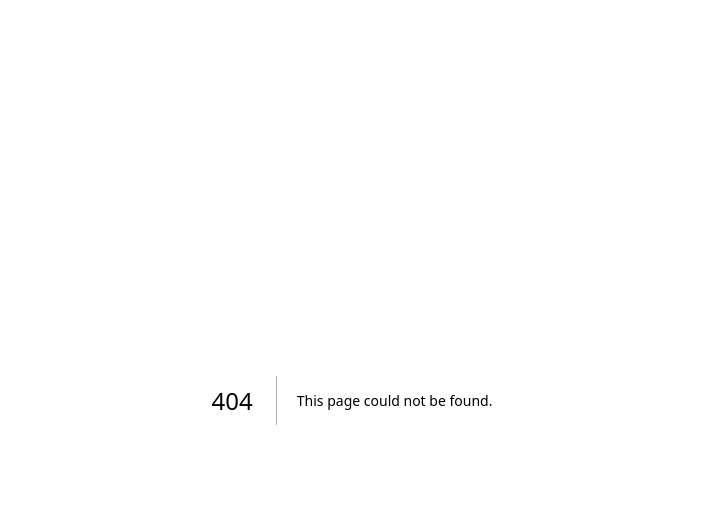
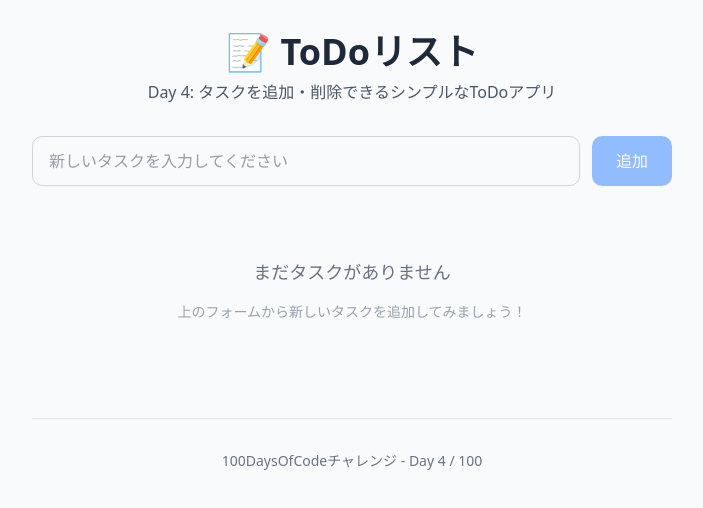
Before and after one commit to atsuki61/100DaysOfCode, a Next.js app: page /day4-todo-list in a window 1280 px wide. Before the commit this address had no page. Shown: the top 508 px of the page, without its empty margins (288-991 px from the left). Built offline with nearby package versions, Linux system fonts and the light colour scheme.

Commit message:
feat: Day4 ToDoリストアプリを実装 - 追加・削除機能付きシンプルなタスク管理

```diff
--- /dev/null
+++ b/src/app/day4-todo-list/components/TodoForm.tsx
@@ -0,0 +1,41 @@
+'use client';
+
+import { useState } from 'react';
+import { TodoFormProps } from '../types';
+
+export const TodoForm = ({ onAdd }: TodoFormProps) => {
+  const [inputText, setInputText] = useState('');
+
+  const handleSubmit = (e: React.FormEvent) => {
+    e.preventDefault();
+
+    if (inputText.trim() === '') {
+      return;
+    }
+
+    onAdd(inputText.trim());
+    setInputText('');
+  };
+
+  return (
+    <form onSubmit={handleSubmit} className="mb-6">
+      <div className="flex gap-3">
+        <input
+          type="text"
+          value={inputText}
+          onChange={(e) => setInputText(e.target.value)}
+          placeholder="新しいタスクを入力してください"
+          className="flex-1 px-4 py-3 border border-gray-300 rounded-lg text-gray-700 focus:outline-none focus:ring-2 focus:ring-blue-500 focus:border-transparent"
+          maxLength={100}
+        />
+        <button
+          type="submit"
+          className="px-6 py-3 bg-blue-500 text-white font-medium rounded-lg hover:bg-blue-600 transition-colors focus:outline-none focus:ring-2 focus:ring-blue-500 focus:ring-offset-2 disabled:opacity-50 disabled:cursor-not-allowed"
+          disabled={inputText.trim() === ''}
+        >
+          追加
+        </button>
+      </div>
+    </form>
+  );
+};
--- /dev/null
+++ b/src/app/day4-todo-list/components/TodoItem.tsx
@@ -0,0 +1,33 @@
+import { TodoItemProps } from '../types';
+
+export const TodoItem = ({ todo, onDelete }: TodoItemProps) => {
+  const formatDate = (date: Date) => {
+    return new Intl.DateTimeFormat('ja-JP', {
+      year: 'numeric',
+      month: '2-digit',
+      day: '2-digit',
+      hour: '2-digit',
+      minute: '2-digit',
+    }).format(date);
+  };
+
+  return (
+    <li className="flex items-center justify-between p-4 bg-white rounded-lg shadow-sm border border-gray-200 hover:shadow-md transition-shadow">
+      <div className="flex-1 mr-4">
+        <p className="text-gray-800 font-medium text-lg">
+          {todo.text}
+        </p>
+        <p className="text-gray-500 text-sm mt-1">
+          作成日時: {formatDate(todo.createdAt)}
+        </p>
+      </div>
+      <button
+        onClick={() => onDelete(todo.id)}
+        className="px-3 py-1 bg-red-500 text-white text-sm font-medium rounded hover:bg-red-600 transition-colors focus:outline-none focus:ring-2 focus:ring-red-500 focus:ring-offset-2"
+        aria-label={`タスク「${todo.text}」を削除`}
+      >
+        削除
+      </button>
+    </li>
+  );
+};
--- /dev/null
+++ b/src/app/day4-todo-list/layout.tsx
@@ -0,0 +1,15 @@
+import type { Metadata } from 'next';
+
+export const metadata: Metadata = {
+  title: 'ToDoリスト | 100DaysOfCode Day 4',
+  description: 'タスクを追加・削除できるシンプルなToDoアプリ。React、TypeScript、TailwindCSSを使用。',
+  keywords: ['React', 'TypeScript', 'TailwindCSS', 'ToDoリスト', '100DaysOfCode'],
+};
+
+export default function TodoListLayout({
+  children,
+}: {
+  children: React.ReactNode;
+}) {
+  return <>{children}</>;
+}
--- /dev/null
+++ b/src/app/day4-todo-list/page.tsx
@@ -0,0 +1,79 @@
+'use client';
+
+import { useState } from 'react';
+import { Todo } from './types';
+import { TodoForm } from './components/TodoForm';
+import { TodoItem } from './components/TodoItem';
+
+export default function TodoListPage() {
+  const [todos, setTodos] = useState<Todo[]>([]);
+
+  const addTodo = (text: string) => {
+    const newTodo: Todo = {
+      id: Date.now(), // 簡易的なID生成
+      text,
+      createdAt: new Date(),
+    };
+    setTodos([...todos, newTodo]);
+  };
+
+  const deleteTodo = (id: number) => {
+    setTodos(todos.filter(todo => todo.id !== id));
+  };
+
+  return (
+    <div className="min-h-screen bg-gray-50 py-8">
+      <div className="max-w-2xl mx-auto px-4">
+        <header className="text-center mb-8">
+          <h1 className="text-4xl font-bold text-gray-800 mb-2">
+            📝 ToDoリスト
+          </h1>
+          <p className="text-gray-600">
+            Day 4: タスクを追加・削除できるシンプルなToDoアプリ
+          </p>
+        </header>
+
+        <TodoForm onAdd={addTodo} />
+
+        <main>
+          {todos.length === 0 ? (
+            <div className="text-center py-12">
+              <p className="text-gray-500 text-lg mb-4">
+                まだタスクがありません
+              </p>
+              <p className="text-gray-400 text-sm">
+                上のフォームから新しいタスクを追加してみましょう！
+              </p>
+            </div>
+          ) : (
+            <div>
+              <div className="flex justify-between items-center mb-4">
+                <h2 className="text-xl font-semibold text-gray-700">
+                  タスク一覧
+                </h2>
+                <span className="text-sm text-gray-500 bg-gray-200 px-3 py-1 rounded-full">
+                  {todos.length}件
+                </span>
+              </div>
+              <ul className="space-y-3">
+                {todos.map((todo) => (
+                  <TodoItem
+                    key={todo.id}
+                    todo={todo}
+                    onDelete={deleteTodo}
+                  />
+                ))}
+              </ul>
+            </div>
+          )}
+        </main>
+
+        <footer className="text-center mt-12 pt-8 border-t border-gray-200">
+          <p className="text-gray-500 text-sm">
+            100DaysOfCodeチャレンジ - Day 4 / 100
+          </p>
+        </footer>
+      </div>
+    </div>
+  );
+}
--- /dev/null
+++ b/src/app/day4-todo-list/types.ts
@@ -0,0 +1,14 @@
+export interface Todo {
+  id: number;
+  text: string;
+  createdAt: Date;
+}
+
+export interface TodoFormProps {
+  onAdd: (text: string) => void;
+}
+
+export interface TodoItemProps {
+  todo: Todo;
+  onDelete: (id: number) => void;
+}
--- a/src/app/page.tsx
+++ b/src/app/page.tsx
@@ -28,14 +28,14 @@ export default function HomePage() {
       description: 'BMI計算機です。身長と体重を入力するとBMI値が計算されます。フォーム入力の状態管理、単純な計算ロジック、入力値の型制御を練習しました。',
       tags: ['React, Next.js, TypeScript, TailwindCSS'],
     },
-    // {
-    //   id: 'day4',
-    //   name: 'Day 4: ToDoリスト',
-    //   path: '/day4-todo-list',
-    //   imageUrl: '/images/day4-todo-list.png',
-    //   description: 'タスクを追加・削除できるシンプルなToDoアプリです。配列状態の管理（追加、削除）、フォーム入力とイベント処理、コンポーネント分割の基礎を練習しました。',
-    //   tags: ['React, Next.js, TypeScript, TailwindCSS'],
-    // },
+    {
+      id: 'day4',
+      name: 'Day 4: ToDoリスト',
+      path: '/day4-todo-list',
+      imageUrl: '/images/day4-todo-list.png',
+      description: 'タスクを追加・削除できるシンプルなToDoアプリです。配列状態の管理（追加、削除）、フォーム入力とイベント処理、コンポーネント分割の基礎を練習しました。',
+      tags: ['React, Next.js, TypeScript, TailwindCSS'],
+    },
     // {
     //   id: 'day5',
     //   name: 'Day 5: じゃんけんゲーム',
```
